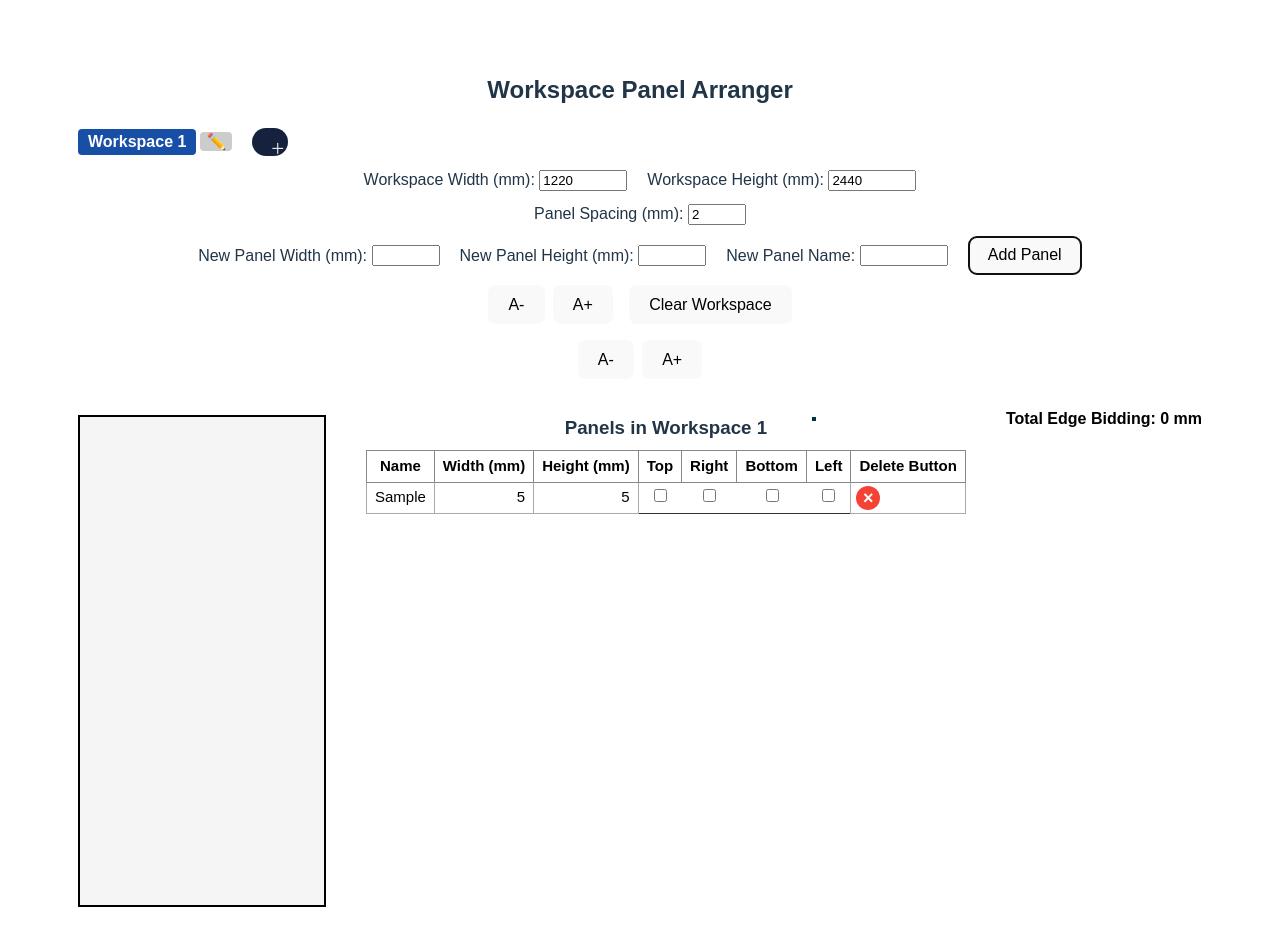
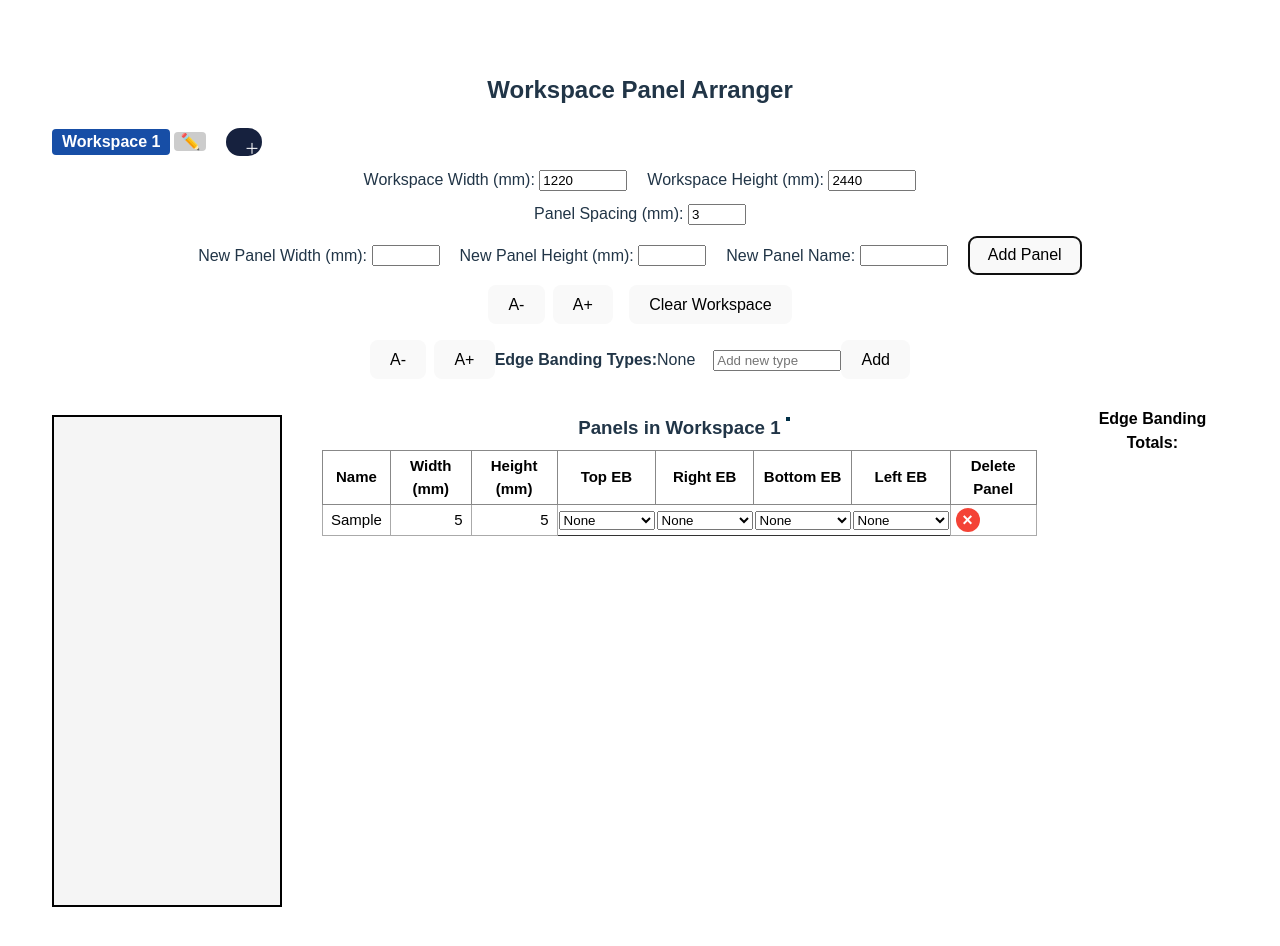
Before and after one commit to AtharvMitt/panel-arrangerr, a React (Vite) app: page / in a window 1280 px wide. Both pictures are taken after typing "5", "5", "Sample" into the empty fields and a click on the button "Add Panel". Shown: the top 946 px of the page. Built offline with nearby package versions, Linux system fonts and the light colour scheme.

Commit message:
EB Properly Implemented

```diff
--- a/src/WorkspacePanelArranger.jsx
+++ b/src/WorkspacePanelArranger.jsx
@@ -16,7 +16,8 @@ const defaultWorkspace = (name = "Workspace 1") => ({
   panels: [],
   width: 1220,
   height: 2440,
-  spacing: 2,
+  spacing: 3,
+  edgeBandingTypes: ["None"]
 });
 
 export default function WorkspacePanelArranger() {
@@ -66,7 +67,7 @@ export default function WorkspacePanelArranger() {
         x: 3 * ws.width,
         y: 0,
         rotation: 0,
-        edges: { top: false, right: false, bottom: false, left: false }
+        edgeBanding: {}
       },
     ]);
   };
@@ -147,11 +148,27 @@ export default function WorkspacePanelArranger() {
     setHighlightedPanelId(null);
   }, [current]);
 
+  const edgeBandingTotals = {};
+  ws.panels.forEach(panel => {
+    const e = panel.edgeBanding || {};
+    if(e.top && e.top !== "None")
+      edgeBandingTotals[e.top] = (edgeBandingTotals[e.top] || 0) + panel.width;
+    if(e.right && e.right !== "None")
+      edgeBandingTotals[e.right] = (edgeBandingTotals[e.right] || 0) + panel.height;
+    if(e.bottom && e.bottom !== "None")
+      edgeBandingTotals[e.bottom] = (edgeBandingTotals[e.bottom] || 0) + panel.width;
+    if(e.left && e.left !== "None")
+      edgeBandingTotals[e.left] = (edgeBandingTotals[e.left] || 0) + panel.height;
+  });
+
+  const currentBandingTypes = ws.edgeBandingTypes || ["None"];
+
   const [editingWorkspace, setEditingWorkspace] = useState(null);
   const [newWorkspaceName, setNewWorkspaceName] = useState("");
   // 5. Font size (global, but can be made per-workspace)
   const [panelFontSize, setPanelFontSize] = useState(16);
   const [panelSizeSize, setPanelSizeSize] = useState(12);
+  const [newBandingType, setNewBandingType] = useState('');
 
   // For creating panels
   const [newPanelWidth, setNewPanelWidth] = useState("");
@@ -330,6 +347,35 @@ export default function WorkspacePanelArranger() {
         >
           A+
         </button>
+        <strong>Edge Banding Types:</strong>
+  <ul style={{display: "inline-block", margin: 0, padding: 0}}>
+    {(currentBandingTypes).map((type, idx) => (
+      <li key={type} style={{display: "inline", marginRight: 10}}>
+        {type}
+        {idx > 0 && ( // don’t allow removal of the first default types
+          <button style={{marginLeft: 4, color: "red"}}
+                  onClick={() => {
+                    const newList = currentBandingTypes.filter((_, i) => i !== idx);
+                    updateSetting("edgeBandingTypes", newList);
+                  }}>✕</button>
+        )}
+      </li>
+    ))}
+  </ul>
+  <input
+    type="text"
+    style={{width: 120, marginLeft: 8}}
+    placeholder="Add new type"
+    value={newBandingType}
+    onChange={e => setNewBandingType(e.target.value)}
+  />
+  <button onClick={() => {
+    const trimmed = newBandingType.trim();
+    if (trimmed && !currentBandingTypes.includes(trimmed)) {
+      updateSetting("edgeBandingTypes", [...currentBandingTypes, trimmed]);
+      setNewBandingType("");
+    }
+  }}>Add</button>
         </div>
       {/* Workspace display */}
       <div style={{ display: "flex", alignItems: "flex-start", gap: 40 }}>
@@ -380,11 +426,11 @@ export default function WorkspacePanelArranger() {
                 <th style={{ border: "1px solid #888", padding: "4px 8px", color:"black" }}>Name</th>
                 <th style={{ border: "1px solid #888", padding: "4px 8px", color:"black" }}>Width (mm)</th>
                 <th style={{ border: "1px solid #888", padding: "4px 8px", color:"black" }}>Height (mm)</th>
-                <th style={{ border: "1px solid #888", padding: "4px 8px", color:"black" }}>Top</th>
-                <th style={{ border: "1px solid #888", padding: "4px 8px", color:"black" }}>Right</th>
-                <th style={{ border: "1px solid #888", padding: "4px 8px", color:"black" }}>Bottom</th>
-                <th style={{ border: "1px solid #888", padding: "4px 8px", color:"black" }}>Left</th>
-                <th style={{ border: "1px solid #888", padding: "4px 8px", color:"black" }}>Delete Button</th>
+                <th style={{ border: "1px solid #888", padding: "4px 8px", color:"black" }}>Top EB</th>
+                <th style={{ border: "1px solid #888", padding: "4px 8px", color:"black" }}>Right EB</th>
+                <th style={{ border: "1px solid #888", padding: "4px 8px", color:"black" }}>Bottom EB</th>
+                <th style={{ border: "1px solid #888", padding: "4px 8px", color:"black" }}>Left EB</th>
+                <th style={{ border: "1px solid #888", padding: "4px 8px", color:"black" }}>Delete Panel</th>
               </tr>
             </thead>
             <tbody>
@@ -408,19 +454,33 @@ export default function WorkspacePanelArranger() {
         <td style={{ border: "1px solid #aaa", padding: "3px 8px", textAlign: "right", color: "black" }}>{panel.width}</td>
         <td style={{ border: "1px solid #aaa", padding: "3px 8px", textAlign: "right", color: "black" }}>{panel.height}</td>
         {["top", "right", "bottom", "left"].map((edge) => (
-          <td key={edge} style={{ textAlign: 'center' }}>
-            <input
-              type="checkbox"
-              checked={panel.edges?.[edge] || false}
+  <td key={edge} style={{textAlign: "center"}}>
+    <select
+      style={{width: '96px'}}
+      value={
+        currentBandingTypes.includes(panel.edgeBanding?.[edge])
+          ? panel.edgeBanding?.[edge]
+          : "None"
+      }
       onChange={e => {
-                const nextPanels = ws.panels.map(p =>
+        const nextPanels = ws.panels.map((p) =>
           p.id === panel.id
-                    ? { ...p, edges: { ...((p.edges)||{top:false,right:false,bottom:false,left:false}), [edge]: !((p.edges||{})[edge]) } }
+            ? {
+                ...p,
+                edgeBanding: {
+                  ...((p.edgeBanding) || {}),
+                  [edge]: e.target.value
+                },
+              }
             : p
         );
         updatePanelState(nextPanels);
       }}
-            />
+    >
+      {(currentBandingTypes).map(type => (
+        <option value={type} key={type}>{type}</option>
+      ))}
+    </select>
   </td>
 ))}
         <td style={{ border: "1px solid #aaa", padding: "3px 5px", textAlign: "center" }}>
@@ -456,19 +516,13 @@ export default function WorkspacePanelArranger() {
 </tbody>
           </table>
         </div>
-        <div style={{marginTop: 12, fontWeight: "bold", color: "black"}}>
-  Total Edge Bidding: {
-    ws.panels.reduce((sum, panel) => {
-      const e = panel.edges || { top: false, right: false, bottom: false, left: false };
-      return (
-        sum +
-        (e.top ? panel.width : 0) +
-        (e.right ? panel.height : 0) +
-        (e.bottom ? panel.width : 0) +
-        (e.left ? panel.height : 0)
-      );
-    }, 0)
-  } mm
+        <div style={{ marginTop: 12, fontWeight: "bold", color: "black" }}>
+  Edge Banding Totals:
+  <ul>
+    {Object.entries(edgeBandingTotals).map(([type, sum]) =>
+      <li key={type}>{type}: {sum} mm</li>
+    )}
+  </ul>
 </div>
       </div>
     </div>
```
Lines whose indentation alone changed are shown as unchanged.
